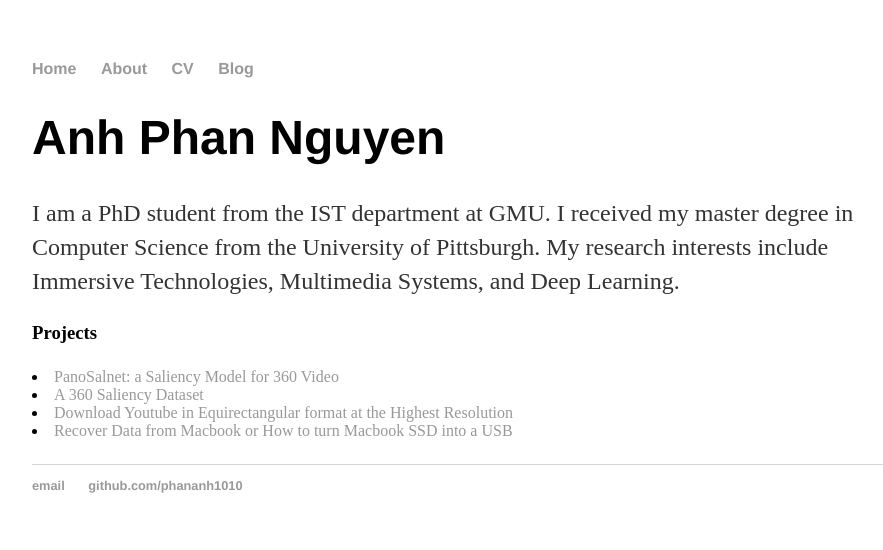
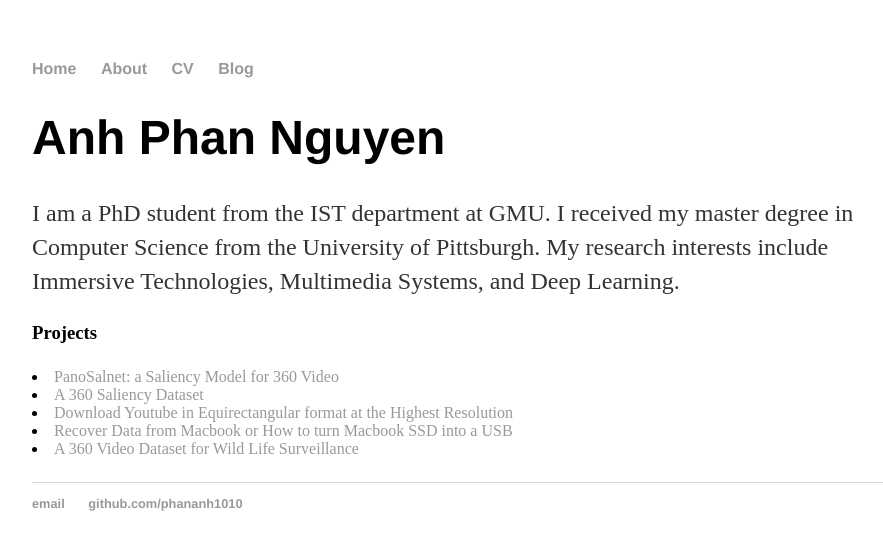
Before and after one commit to phananh1010/phananh1010.github.io, a Jekyll site: the page index.html, which Jekyll copies as it is, in a window 1280 px wide. Shown: the top 550 px of the page, without its empty margins (160-1043 px from the left). Built offline with Jekyll 4.4.1, drawn with Linux system fonts in a browser that asks for light colours.

Commit message:
add projects to home page

```diff
--- a/index.html
+++ b/index.html
@@ -25,10 +25,14 @@
 		<div class="blurb">
         		<h3>Projects</h3>
 			    <p>
-				    <li><a href="https://github.com/phananh1010/PanoSalNet">PanoSalnet: a Saliency Model for 360 Video</a></li>
-                    <li><a href="https://github.com/phananh1010/PanoSaliency">A 360 Saliency Dataset</a></li>
+				    <li><a href="https://phananh1010.github.io/PanoSalNet">PanoSalnet: a Saliency Model for 360 Video</a></li>
+                    <li><a href="https://phananh1010.github.io/PanoSaliency">A 360 Saliency Dataset</a></li>
                     <li><a href="https://phananh1010.github.io/download-equirectangular-youtube-video/">Download Youtube in Equirectangular format at the Highest Resolution</a></li>
-                    <li><a href="https://github.com/phananh1010/recover-macbook-ssd">Recover Data from Macbook or How to turn Macbook SSD into a USB</a></li>
+                    <li><a href="https://phananh1010.github.io/recover-macbook-ssd">Recover Data from Macbook or How to turn Macbook SSD into a USB</a></li>
+                    <li><a href="https://phananh1010.github.io/360VR-wildlife-surveillance">A 360 Video Dataset for Wild Life Surveillance</a></li>
+
+
+
 			    </p>
     		</div><!-- /.blurb -->
 		</div><!-- /.container -->
```
